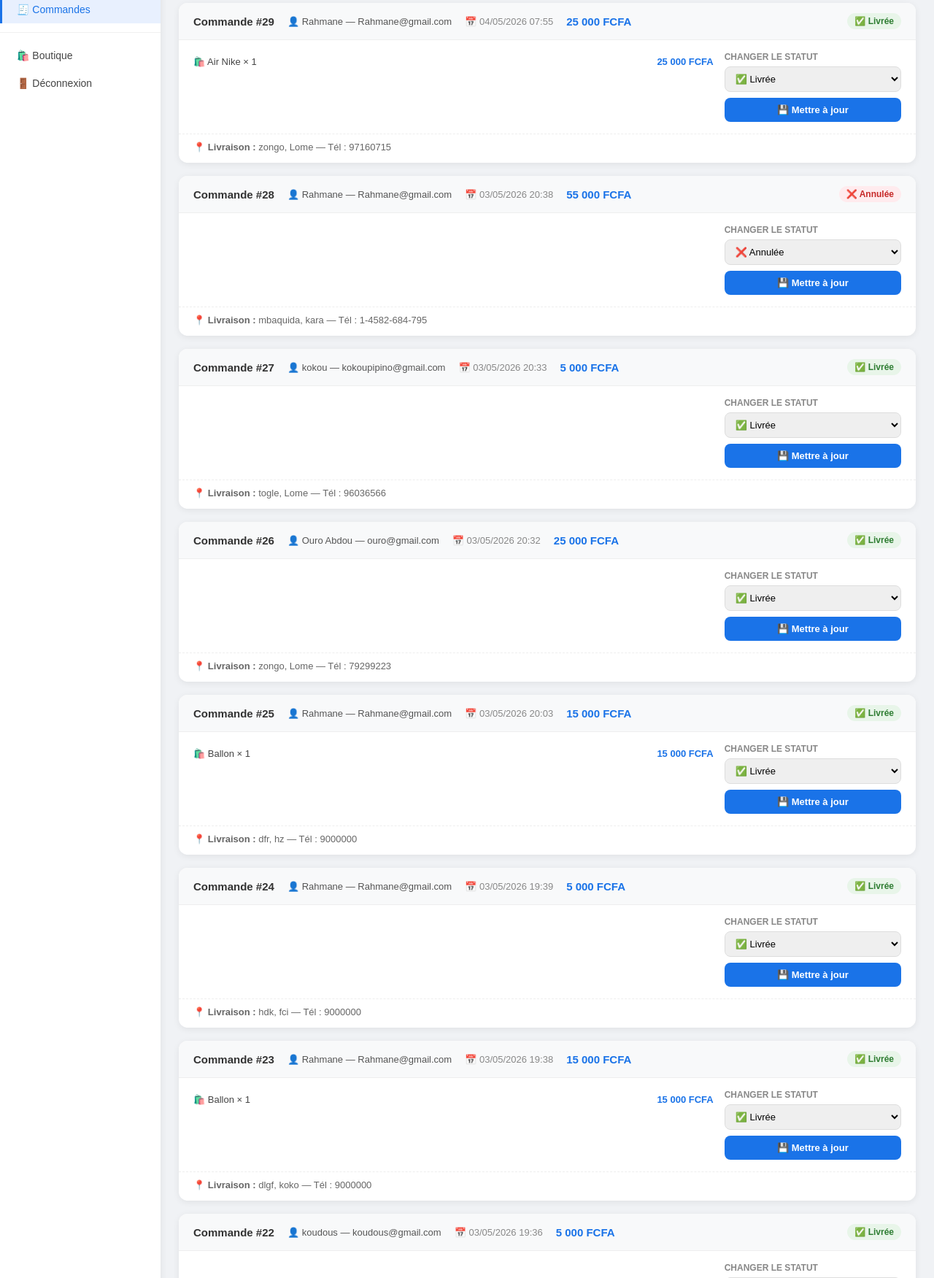
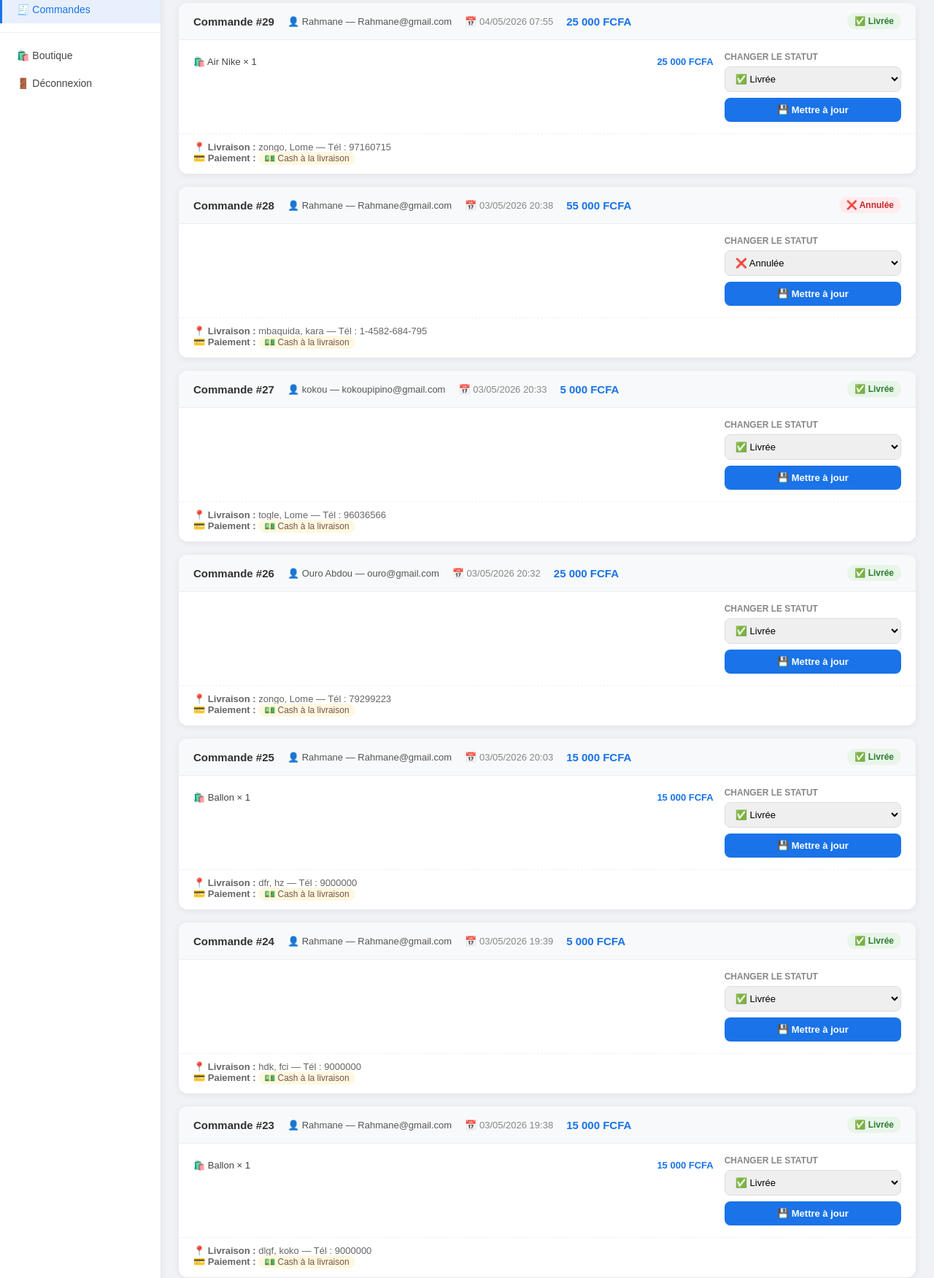
Before and after one commit to Rahmane21/shop_esa, a PHP site: page /admin/commandes.php in a window 1280 px wide. Shown: the part 176-1927 px from the top of the page at 73% size. Run offline with PHP 8.4, Linux system fonts and the light colour scheme; a user stored in the database is signed in; data comes from the database, SQL or seed files in the repository; data that the repository does not hold is empty.

Commit message:
modifier mes commandes

```diff
--- a/admin/commandes.php
+++ b/admin/commandes.php
@@ -257,10 +257,21 @@ foreach ($compteurs as $c) $nb_statut[$c['statut']] = $c['nb'];
                 </div>
 
                 <!-- ADRESSE -->
-                <div class="cmd-adresse">
-                    📍 <strong>Livraison :</strong> <?= htmlspecialchars($cmd['adresse']) ?>
-                </div>
-
+                <!-- ADRESSE -->
+<div class="cmd-adresse">
+    📍 <strong>Livraison :</strong> <?= htmlspecialchars($cmd['adresse']) ?>
+    <br>
+    💳 <strong>Paiement :</strong>
+    <?php if ($cmd['paiement'] === 'mobile'): ?>
+        <span style="background:#e3f0ff; color:#1a73e8; padding:2px 8px; border-radius:10px; font-size:12px;">
+            📱 Mobile Money
+        </span>
+    <?php else: ?>
+        <span style="background:#fff8e1; color:#795548; padding:2px 8px; border-radius:10px; font-size:12px;">
+            💵 Cash à la livraison
+        </span>
+    <?php endif; ?>
+</div>
             </div>
             <?php endforeach; ?>
         <?php endif; ?>
```
Also changed, not shown: Commande.php (+5 -4 lines).
